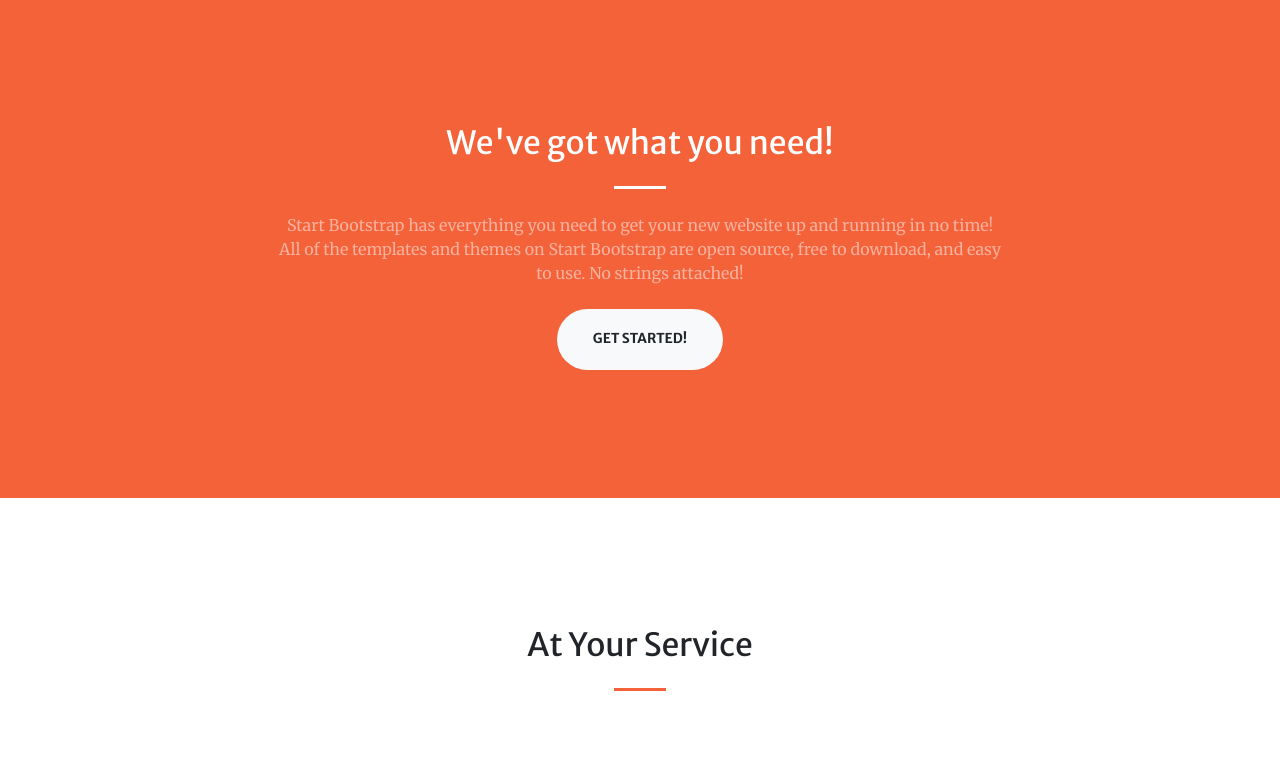
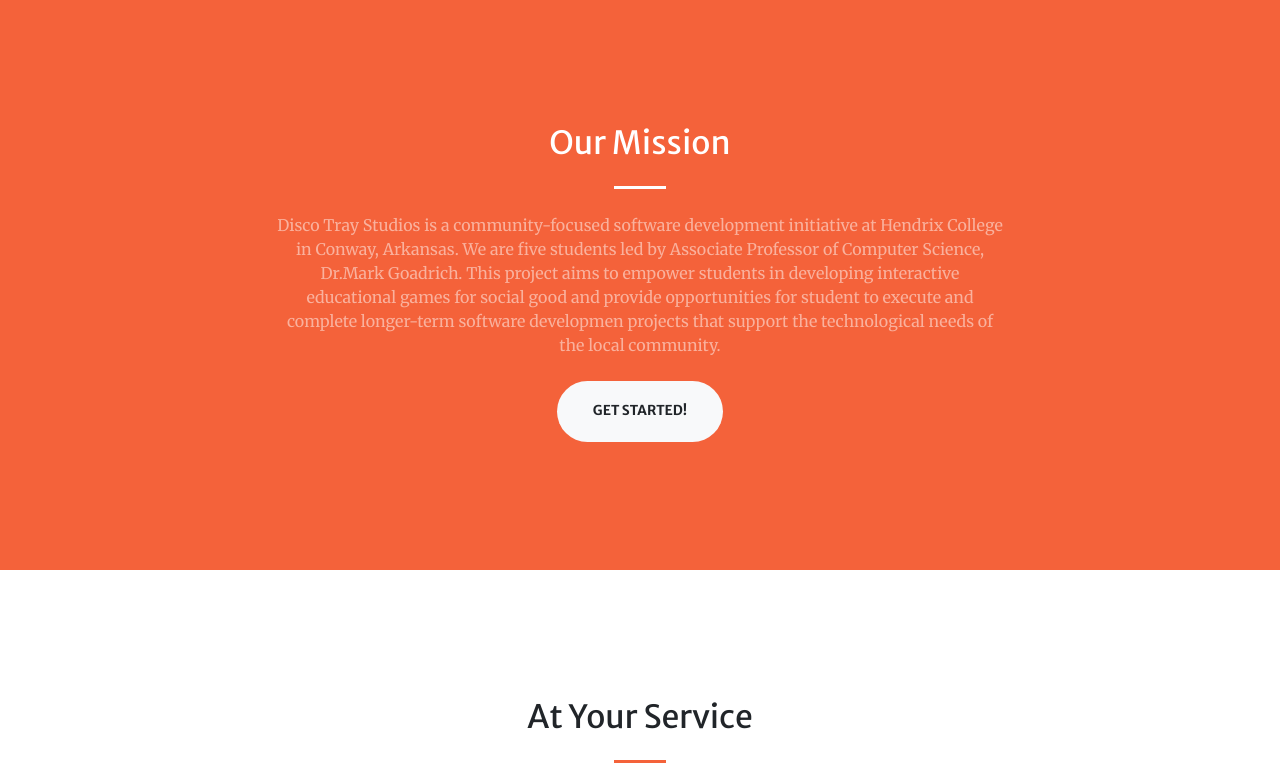
Before and after one commit to Nsabimana1/DiscoTrayStudioWebSite, a Jekyll site: the page built from index.md, in a window 1280 px wide and 900 px high, scrolled down 767 px, cut to the strip 137-900 px from the top of the window. Built offline with Jekyll 4.4.1, drawn with Linux system fonts in a browser that asks for light colours; nearby versions of some CDN libraries; part of the change alters nothing that is shown.

Commit message:
Added mission statement, social media
email wont work?

```diff
--- a/index.md
+++ b/index.md
@@ -14,8 +14,8 @@ sections:
   - type: call-to-action.html
     section_id: about
     background_style: bg-primary
-    title: We've got what you need!
-    text: Start Bootstrap has everything you need to get your new website up and running in no time! All of the templates and themes on Start Bootstrap are open source, free to download, and easy to use. No strings attached!
+    title: Our Mission
+    text: Disco Tray Studios is a community-focused software development initiative at Hendrix College in Conway, Arkansas. We are five students led by Associate Professor of Computer Science, Dr.Mark Goadrich. This project aims to empower students in developing interactive educational games for social good and provide opportunities for student to execute and complete longer-term software  developmen projects that support the technological needs of the local community.
     actions:
       - title: Get Started!
         url: '#page-top'
@@ -145,18 +145,16 @@ sections:
       Ready to start your next project with us? Give us a call or send us an email
       and we will get back to you as soon as possible!
     actions:
-    - title: +1 (202) 555-014
-      icon: fa-phone
     - title: E-Mail
       icon: fa-envelope
-      url: mailto:contact@yourwebsite.com
+      url: discotraystudios@gmail.com
     - title: Twitter
       icon: fa-twitter
       icon_type: fab
-      url: '#'
+      url: https://twitter.com/disco_tray
     - title: Facebook
       icon: fa-facebook
       icon_type: fab
-      url: '#'
+      url: 'https://www.facebook.com/discotraystudios/'
 
 ---
```
